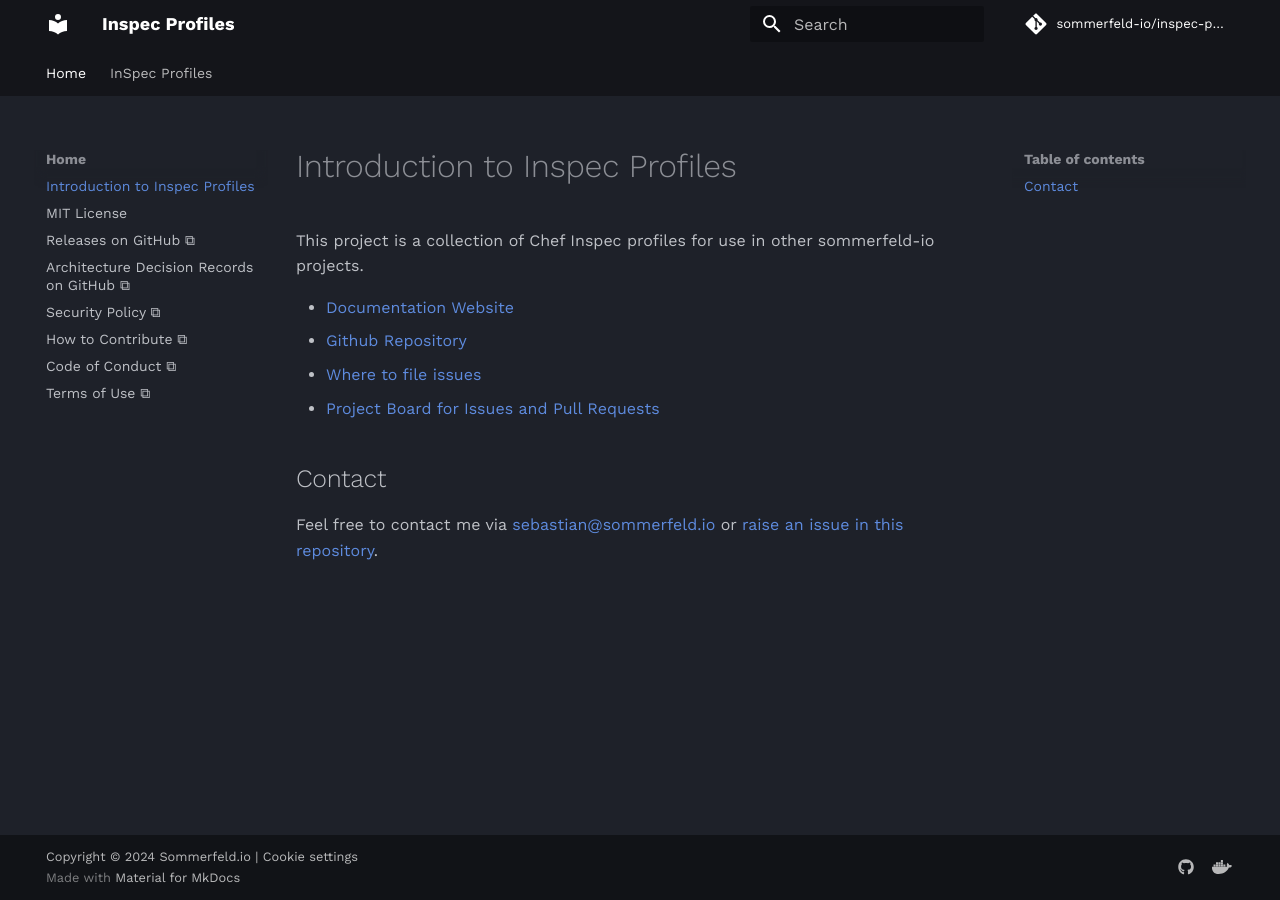
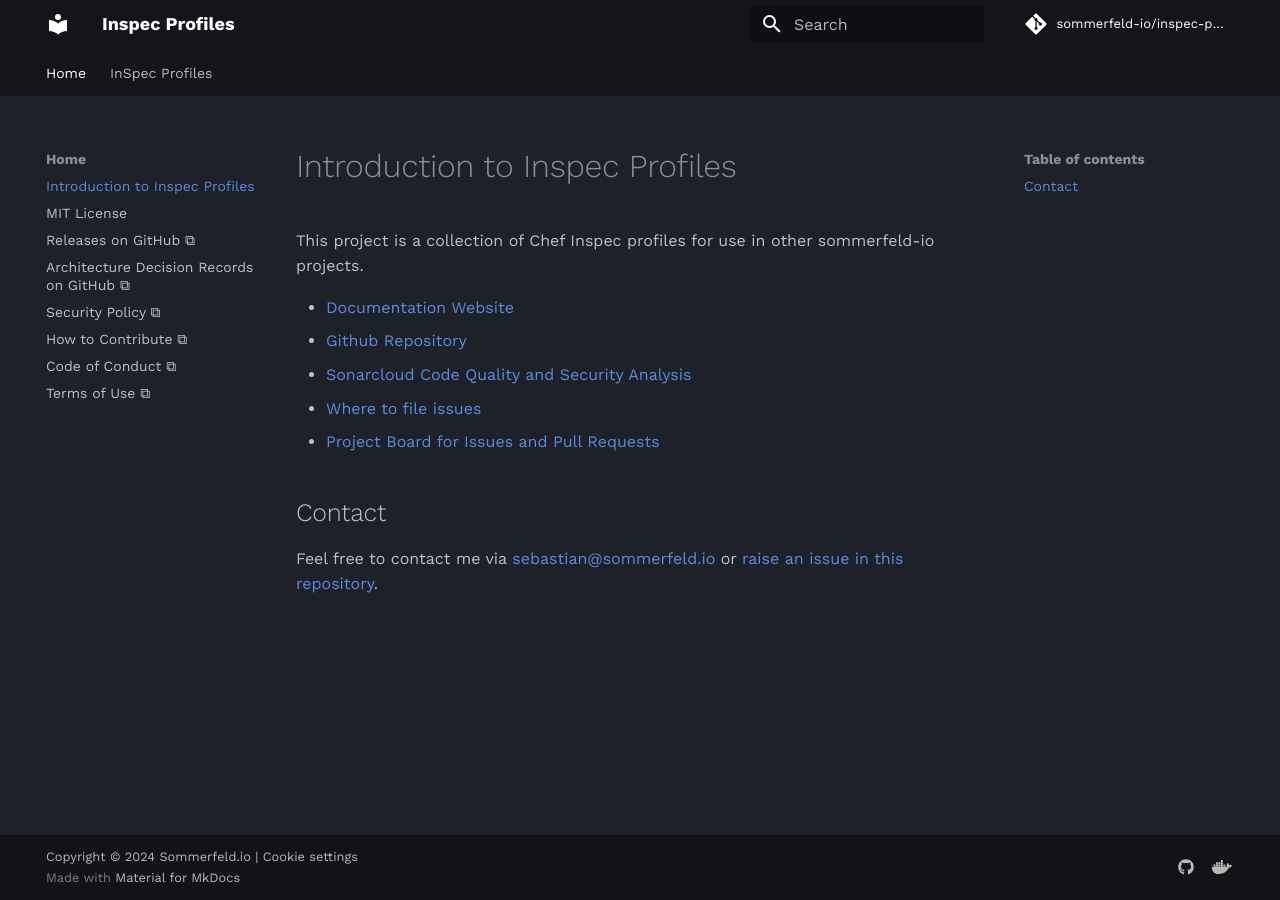
Before and after one commit to sommerfeld-io/inspec-profiles, an MkDocs documentation site: the page built from docs/index.md, in a window 1280 px wide. Built offline with MkDocs 1.6.1 and Material for MkDocs 9.7.7, drawn with Linux system fonts in a browser that asks for light colours; comment, search, counter and statistics services are not loaded.

Commit message:
docs: add Sonarcloud link for code quality and security analysis

```diff
--- a/docs/index.md
+++ b/docs/index.md
@@ -9,6 +9,7 @@ This project is a collection of Chef Inspec profiles for use in other sommerfeld
 
 - [Documentation Website][doc-website]
 - [Github Repository][github-repo]
+- [Sonarcloud Code Quality and Security Analysis](https://sonarcloud.io/project/overview?id=sommerfeld-io_inspec-profiles)
 - [Where to file issues][file-issues]
 - [Project Board for Issues and Pull Requests][project-board]
 
```
